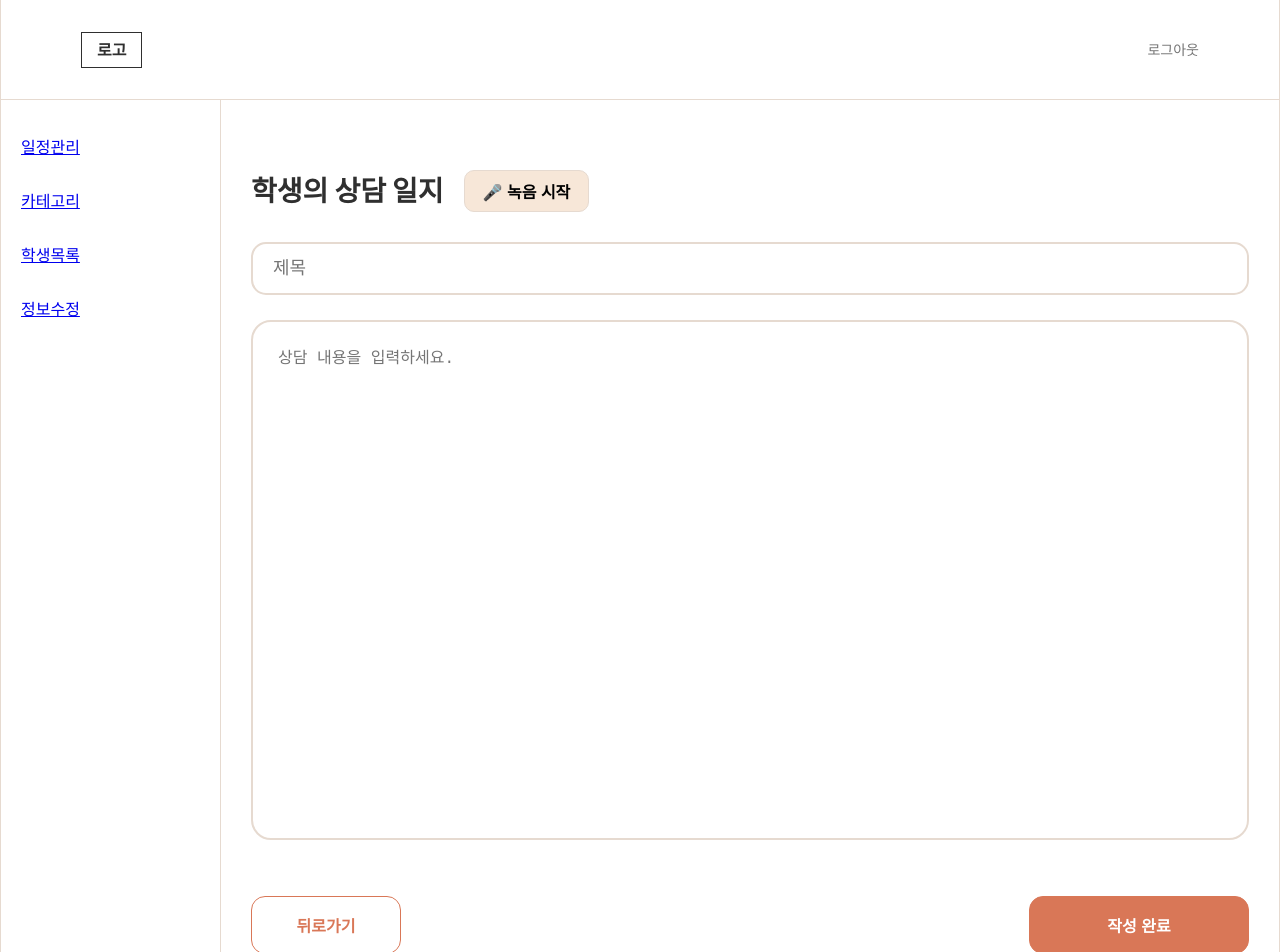
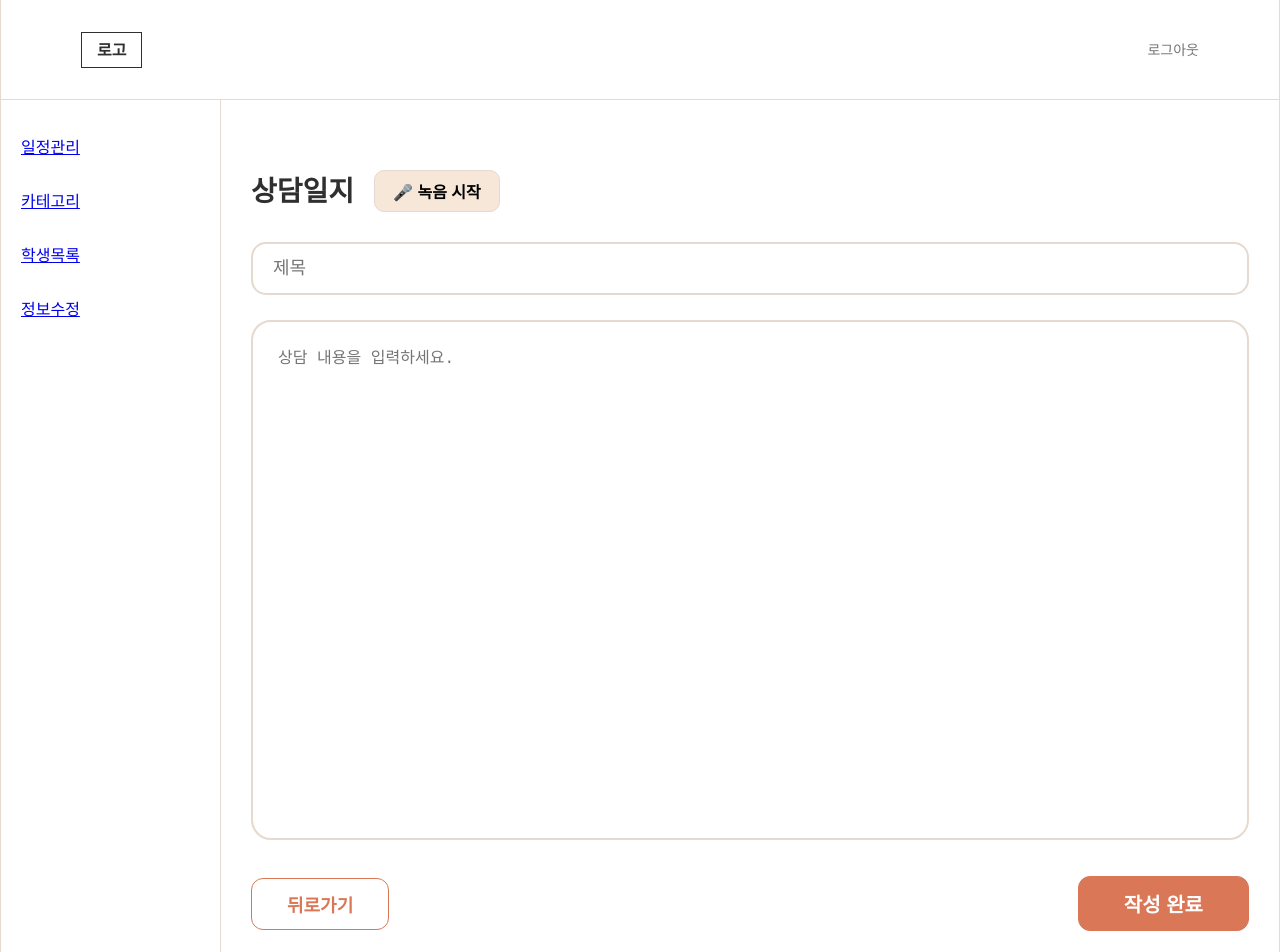
Before and after one commit to MUNJI-KANG/JINRO_IS_BACK, a React app in the folder JINRO_PROJ/frontend/: page /counselor/report/counseling in a window 1280 px wide. Shown: the top 952 px of the page. Built offline with nearby package versions, Linux system fonts and the light colour scheme; the HTML template or start-up script is replaced by a standard one.

Commit message:
YC- 상담일지 DB 연결

```diff
--- a/JINRO_PROJ/frontend/src/css/counselor_css/CCounseling.css
+++ b/JINRO_PROJ/frontend/src/css/counselor_css/CCounseling.css
@@ -266,6 +266,62 @@
 }
 
 /* ===============================
+   FOOTER (BUTTONS)
+================================ */
+
+.form-footer {
+  display: flex;
+  justify-content: space-between; /* 좌우 끝으로 배치 */
+  align-items: center;
+  margin-top: 30px;
+  width: 100%;
+}
+
+.left-btn-area, .right-btn-area {
+  display: flex;
+  gap: 15px;
+}
+
+/* 뒤로가기 버튼 (보조 버튼 스타일) */
+.btn-back {
+  background: #fff;
+  border: 1px solid var(--primary);
+  color: var(--primary);
+
+  padding: 12px 35px;
+  border-radius: 12px;
+  font-size: 18px;
+  font-weight: 800;
+  cursor: pointer;
+  transition: all 0.2s ease;
+}
+
+.btn-back:hover {
+  background: var(--primary);
+  color: #fff;
+  transform: translateY(-2px);
+}
+
+/* 작성 완료 버튼 (기존 btn-submit 유지 및 수정) */
+.btn-submit {
+  background: var(--primary);
+  border: 1px solid var(--primary);
+  color: #fff;
+
+  padding: 12px 45px;
+  border-radius: 12px;
+  font-size: 20px;
+  font-weight: 800;
+  cursor: pointer;
+  transition: all 0.2s ease;
+}
+
+.btn-submit:hover {
+  background: var(--primary-hover); /* 변수가 없다면 살짝 어두운 색상 */
+  transform: translateY(-2px);
+}
+
+/* ===============================
    ANIMATION
 ================================ */
 
--- a/JINRO_PROJ/frontend/src/pages/counselor/c_report/CCounseling.jsx
+++ b/JINRO_PROJ/frontend/src/pages/counselor/c_report/CCounseling.jsx
@@ -1,28 +1,54 @@
-import { useState, useRef } from 'react';
-import { Link, useNavigate, useLocation } from "react-router-dom";
-
+import { useState, useRef, useEffect } from 'react';
 import '../../../css/common_css/base.css';
 import '../../../css/counselor_css/CCounseling.css';
-import styles from "../../../css/component_css/ReportAi.module.css";
+import { useNavigate, useLocation } from "react-router-dom";
+import api from '../../../services/app';
+
+
 
 const CCounseling = () => {
 
     const navigate = useNavigate();
+    const location  = useLocation();
 
     const [title, setTitle] = useState('');
     const [contents, setContents] = useState('');
     const [recordState, setRecordState] = useState("idle");
+    const counselingId = location.state?.counselingId;
+
+
 
     const [recordTime, setRecordTime] = useState(0);
+
+    const [clientName, setClientName] = useState('');
 
     const timerRef = useRef(null);
 
     const mediaRecorderRef = useRef(null);
     const audioChunksRef = useRef([]);
 
-    const location = useLocation();
-    const counselingId = location.state?.counselingId;
-    const studentName = location.state?.studentName || "학생";
+    // =========================
+    // 학생 이름 + 기존 일지 조회
+    // =========================
+    useEffect(() => {
+
+        if (!counselingId) return;
+
+        api.get(`/counselor/report/con/${counselingId}`)
+            .then(res => res.data)
+            .then(data => {
+
+                if (data.success) {
+                    setClientName(data.data.client_name || '');
+                    if (data.data.title !== '상담 제목 미정') setTitle(data.data.title);
+                    if (data.data.con_rep_comment !== '상담예정') setContents(data.data.con_rep_comment);
+                }
+
+            })
+            .catch(err => console.error('상담 일지 조회 오류:', err));
+
+    }, [counselingId]);
+
 
     /* ===============================
        시간 포맷 (mm:ss)
@@ -59,26 +85,22 @@ const CCounseling = () => {
 
             };
 
+           // 녹음 완료 시 서버로 업로드
             mediaRecorderRef.current.onstop = () => {
 
                 const audioBlob = new Blob(audioChunksRef.current, { type: 'audio/webm' });
 
-                const url = URL.createObjectURL(audioBlob);
+                const formData = new FormData();
+                formData.append('file', audioBlob, `recording_${counselingId}_${Date.now()}.webm`);
 
-                const a = document.createElement('a');
-
-                a.href = url;
-                a.download = `recording_${new Date().getTime()}.webm`;
-
-                document.body.appendChild(a);
-                a.click();
-
-                setTimeout(() => {
-
-                    document.body.removeChild(a);
-                    window.URL.revokeObjectURL(url);
-
-                }, 100);
+                api.post(`/counselor/report/con/${counselingId}/audio`, formData, {
+                    headers: { 'Content-Type': 'multipart/form-data' }
+                })
+                .then(res => {
+                    if (res.data.success) console.log('녹음 파일 저장 완료:', res.data.path);
+                    else console.warn('녹음 파일 저장 실패');
+                })
+                .catch(err => console.error('녹음 업로드 오류:', err));
 
                 audioChunksRef.current = [];
 
@@ -168,7 +190,7 @@ const CCounseling = () => {
     };
 
    /* ===============================
-       상담 일지 제출
+       상담 일지 제출 → DB 저장
     =============================== */
 
     const submitHandle = (e) => {
@@ -179,7 +201,25 @@ const CCounseling = () => {
 
         if (recordState !== "idle") stopRecording();
 
+        api.put(`/counselor/report/con/${counselingId}`, {
+            title: title,
+            con_rep_comment: contents,
+            complete_yn: 'Y',
+        })
+        .then(res => {
+
+            if (res.data.success) {
                 alert("상담 일지가 저장되었으며 녹음이 종료되었습니다.");
+                navigate(-1);
+            } else {
+                alert("저장 실패: " + (res.data.detail || "오류가 발생했습니다."));
+            }
+
+        })
+        .catch(err => {
+            console.error('저장 오류:', err);
+            alert("저장 중 오류가 발생했습니다.");
+        });
 
     };
 
@@ -195,8 +235,9 @@ const CCounseling = () => {
 
                 <div className="title-row">
 
+
                     <h2 className="student-title">
-                        {studentName}의 상담 일지
+                        {clientName ? `${clientName}의 상담일지` : '상담일지'}
                     </h2>
 
                     <div className="record-control">
@@ -282,9 +323,7 @@ const CCounseling = () => {
                 =============================== */}
 
                 <form className="log-form" onSubmit={submitHandle}>
-
                     <div className="input-group">
-
                         <input
                             type='text'
                             placeholder='제목'
@@ -292,52 +331,40 @@ const CCounseling = () => {
                             value={title}
                             onChange={(e) => setTitle(e.target.value)}
                         />
-
                     </div>
-
                     <div className="input-group">
-
                         <textarea
                             className="content-textarea"
                             value={contents}
                             onChange={(e) => setContents(e.target.value)}
                             placeholder="상담 내용을 입력하세요."
                         />
-
                     </div>
 
-                </form>
-
-                {/* 버튼 영역 */}
-
-                <div className={styles["report-buttons"]}>
-
-                    <div className={styles["left-btn-area"]}>
-
-                        <Link
-                            to="/counselor/report/final"
-                            state={{ counselingId, studentName }}
-                            className={styles["btn-link"]}
+                    {/* 하단 버튼 영역: styles를 제거하고 정의된 클래스명을 직접 사용합니다 */}
+                    <div className="form-footer">
+                        {/* 1. 왼쪽: 뒤로가기 */}
+                        <div className="left-btn-area">
+                            <button
+                                type="button"
+                                className="btn-back"
+                                onClick={() => navigate(-1)}
                             >
-                            <button className={styles["btn-action-sub"]}>
                                 뒤로가기
                             </button>
-                        </Link>
-
                         </div>
 
-                    <div className={styles["right-btn-area"]}>
-
+                        {/* 2. 오른쪽: 작성 완료 */}
+                        <div className="right-btn-area">
                             <button
-                            onClick={submitHandle}
-                            className={styles["btn-action-main"]}
+                                type="submit"
+                                className="btn-submit"
                             >
                                 작성 완료
                             </button>
-
                         </div>
-
                     </div>
+                </form>
 
             </div>
 
```
Also changed, not shown: JINRO_PROJ/frontend/src/pages/counselor/c_report/CFinal.jsx (+32 -77 lines), 2 other files (tests, documents, lock files or other folders). Lines whose indentation alone changed are shown as unchanged.
